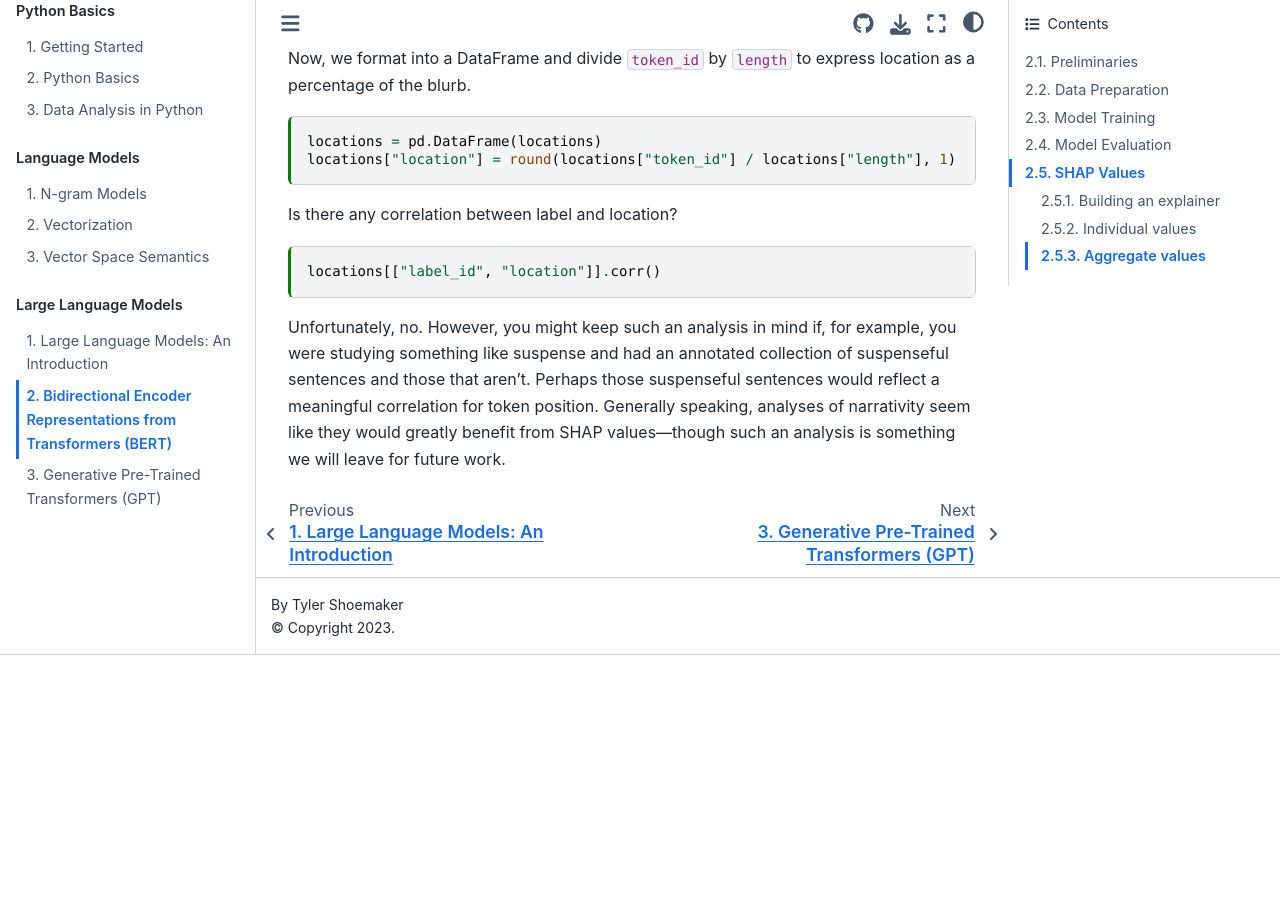
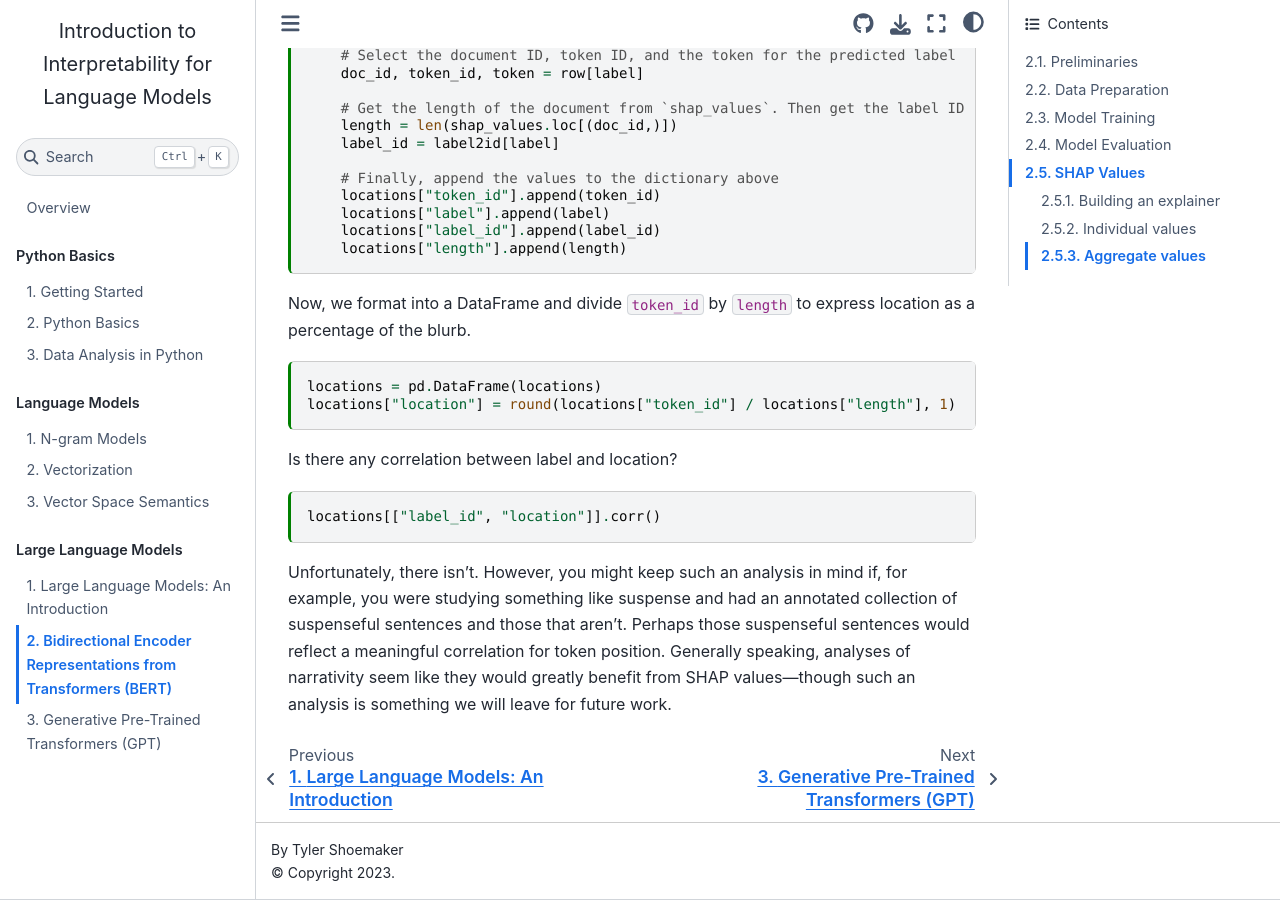
Before and after one commit to t-shoemaker/2024_dtl_lm-interpretability, a Jupyter Book: the page built from chapters/08_bert.md, in a window 1280 px wide and 900 px high, scrolled down 17035 px. Built offline with Jupyter Book 1.0.4 settings and Sphinx 7.4.7 and the Sphinx Book theme 1.1.4, drawn with Linux system fonts in a browser that asks for light colours; before the commit the page ends 17690 px from its top, so only the background shows below that; part of the change alters nothing that is shown; some of the changed text lies outside the part shown.

````diff
--- a/chapters/08_bert.md
+++ b/chapters/08_bert.md
@@ -44,14 +44,21 @@ tokens.
 We will need several imports for this chapter.
 
 ```{code-cell}
+import unicodedata
+
 import torch
 import numpy as np
 import pandas as pd
 from datasets import Dataset
-from transformers import AutoTokenizer, AutoModelForSequenceClassification
-from transformers import DataCollatorWithPadding
-from transformers import TrainingArguments, Trainer, EarlyStoppingCallback
-from transformers import pipeline
+from transformers import (
+    AutoTokenizer,
+    AutoModelForSequenceClassification,
+    DataCollatorWithPadding,
+    TrainingArguments,
+    Trainer,
+    EarlyStoppingCallback,
+    pipeline
+)
 import evaluate
 from sklearn.metrics import classification_report, confusion_matrix
 import shap
@@ -765,8 +772,8 @@ We'll see this if we take the maximum SHAP value for each class in a blurb.
 shap_values.loc[(500,)].idxmax(axis = 0)
 ```
 
-See the subwords? And note, too, the integers before each token: those are a
-token's index position in the blurb.
+You may see subwords here. And note, too, the integers before each token: those
+are a token's index position in the blurb.
 
 We'll address this information later on, but first, let's think a little more
 high-level. Below, we find tokens that consistently have the highest SHAP
@@ -779,7 +786,7 @@ the casing so variants are counted together. This drops some information about
 the tokens, but the variants may otherwise clutter the final output.
 
 ```{code-cell}
-mean_shap = shap.reset_index().copy()
+mean_shap = shap_values.reset_index().copy()
 mean_shap["text"] = mean_shap["text"].str.lower()
 mean_shap.set_index(["document_id", "token_id", "text"], inplace = True)
 ```
@@ -795,8 +802,15 @@ punctuation. As with casing, we are trying to reduce clutter. So, in the code
 block below, we set up a mask with which to drop unwanted tokens.
 
 ```{code-cell}
+# Stop word list
 drop = list(stopwords.words("english"))
-drop += list('!"#$%&\'()*+,-./:;<=>?@[\\]^_`{|}~“”‘’„‟«»‹›—–…')
+
+# Add Unicode punctuation characters
+unicode = [chr(i) for i in range(1114111)]
+punct = [c for c in unicode if unicodedata.category(c).startswith("P")]
+drop += punct
+
+# Mask
 mask = mean_shap.index.get_level_values(1).isin(drop)
 ```
 
@@ -903,8 +917,8 @@ Is there any correlation between label and location?
 locations[["label_id", "location"]].corr()
 ```
 
-Unfortunately, no. However, you might keep such an analysis in mind if, for
-example, you were studying something like suspense and had an annotated
+Unfortunately, there isn't. However, you might keep such an analysis in mind
+if, for example, you were studying something like suspense and had an annotated
 collection of suspenseful sentences and those that aren't. Perhaps those
 suspenseful sentences would reflect a meaningful correlation for token
 position. Generally speaking, analyses of narrativity seem like they would
````
